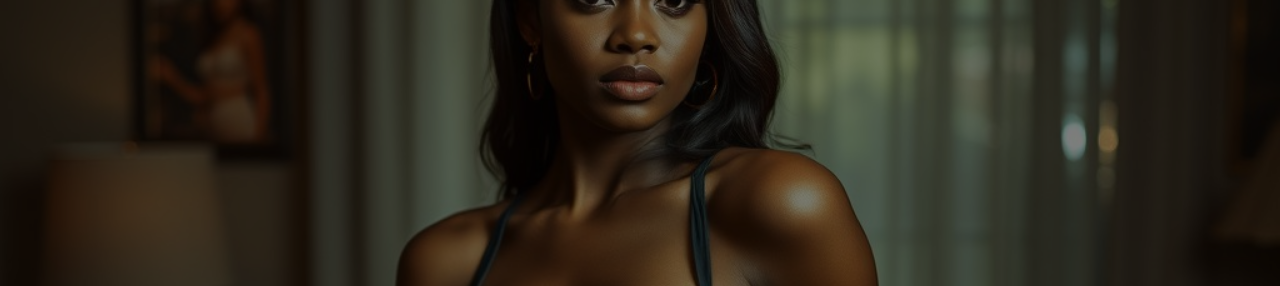
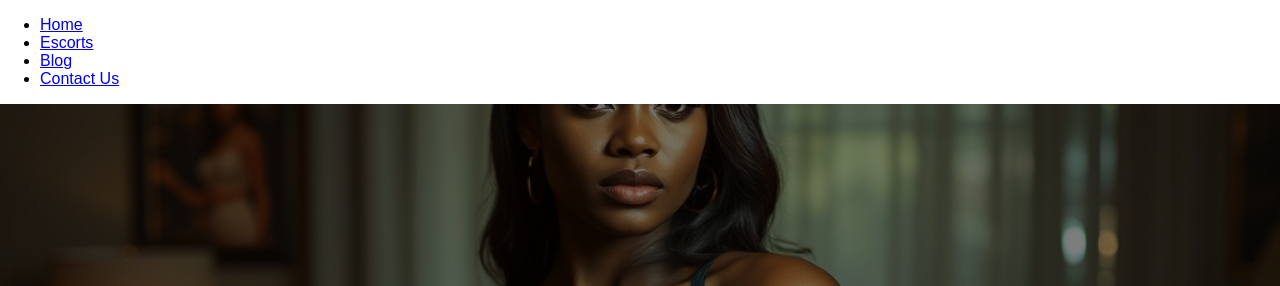
Before and after one commit to Thesurgent/Lanye-app, a website: page index.html in a window 1280 px wide. Shown: the top 286 px of the page. Drawn offline with Linux system fonts and the light colour scheme.

Commit message:
Added main navigation links to index page

```diff
--- a/index.html
+++ b/index.html
@@ -7,6 +7,16 @@
     <link rel="stylesheet" href="styles.css">
 </head>
 <body>
+    <!-- Navigation Bar -->
+    <nav class="main-nav">
+        <ul>
+            <li><a href="/">Home</a></li>
+            <li><a href="/escorts">Escorts</a></li>
+            <li><a href="/blog">Blog</a></li>
+            <li><a href="/contact">Contact Us</a></li>
+        </ul>
+    </nav>
+
     <header class="hero">
         <h1>Welcome to Lanye.com</h1>
         <p>Your premium escort service</p>
@@ -88,10 +98,4 @@
                 if (cityFilter === 'all' || model.getAttribute('data-city') === cityFilter) {
                     model.style.display = 'block';
                 } else {
-                    model.style.display = 'none';
-                }
-            });
-        }
-    </script>
-</body>
-</html>
+                    model.style
```
